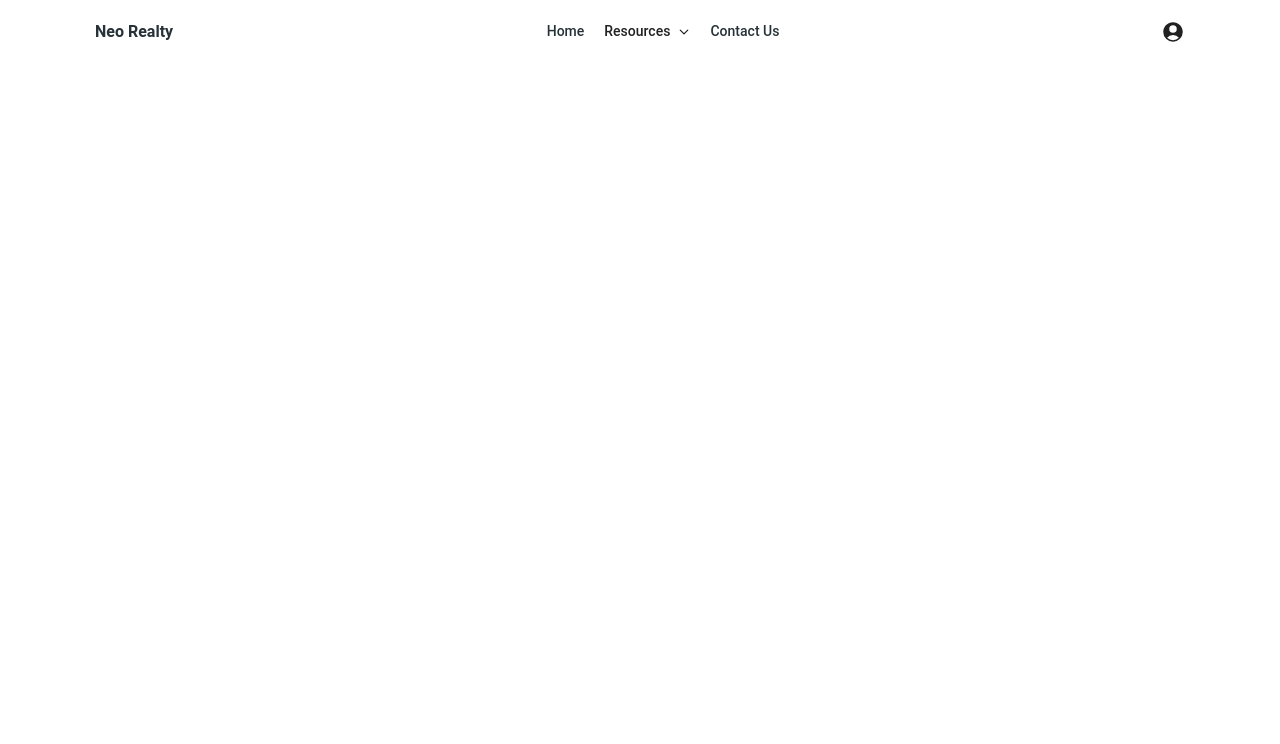
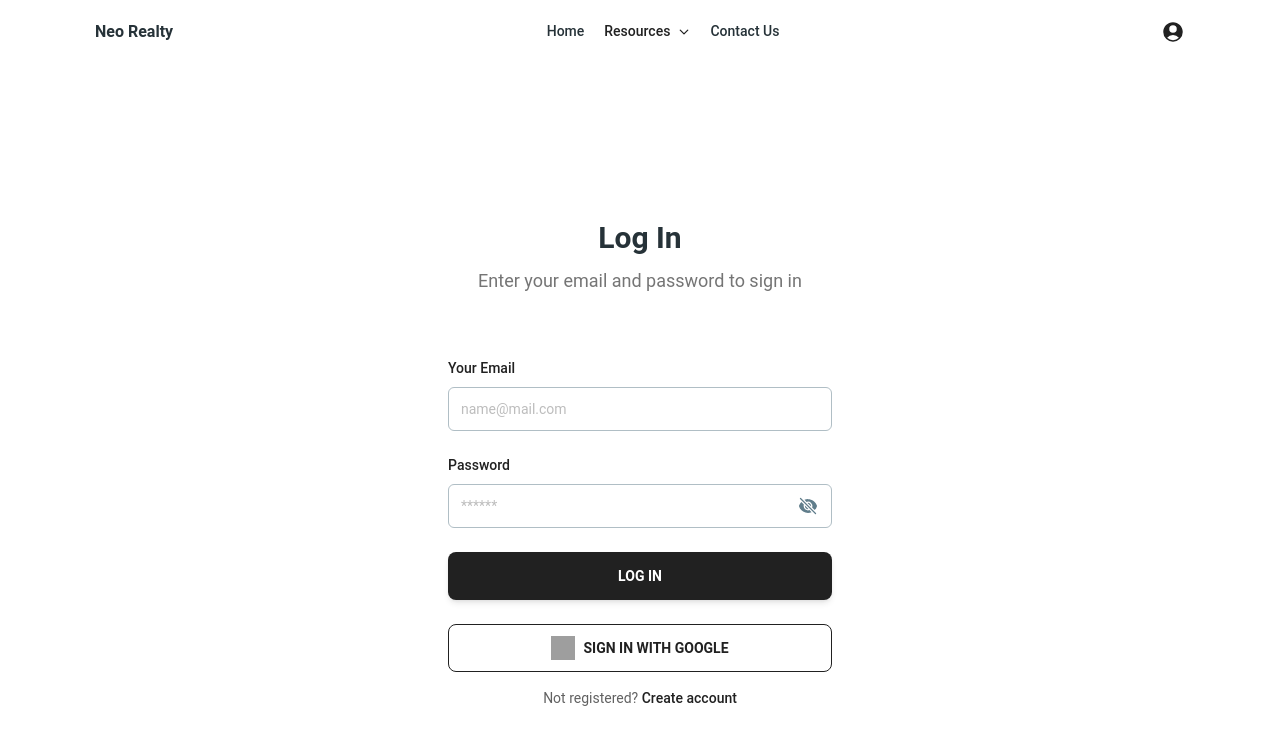
Before and after one commit to SM-Noushan/react-neo-realty-ph-assignment-9, a React (Vite) app: page /login in a window 1280 px wide. Shown: the top 744 px of the page. Built offline with nearby package versions, Linux system fonts and the light colour scheme; grey boxes are pictures that could not be loaded; a web font is replaced by a local one.

Commit message:
added login page

```diff
--- a/src/pages/login/Login.jsx
+++ b/src/pages/login/Login.jsx
@@ -1,5 +1,193 @@
+import { useState } from "react";
+import { Typography, Input, Button } from "@material-tailwind/react";
+import { EyeSlashIcon, EyeIcon } from "@heroicons/react/24/solid";
+import { Link } from "react-router-dom";
+import { useForm } from "react-hook-form";
+
 const Login = () => {
-  return <div></div>;
+  const [passwordShown, setPasswordShown] = useState(false);
+  const togglePasswordVisiblity = () => setPasswordShown((cur) => !cur);
+  const {
+    register,
+    handleSubmit,
+    reset,
+    formState: { errors },
+  } = useForm();
+  console.log(errors);
+  const onSubmit = (data) => {
+    const { emailAddress, password } = data;
+    if (!errors.length) {
+      reset();
+    }
+    console.log(data);
+    // logIn(emailAddress, password)
+    //   .then(() => {
+    //     setCredentialError(false);
+    //     navigate(location?.state ? location.state : "/");
+    //   })
+    //   .catch(() => {
+    //     setCredentialError(true);
+    //   });
+  };
+
+  return (
+    <section className="grid text-center h-screen items-center p-8">
+      <div>
+        <Typography variant="h3" color="blue-gray" className="mb-2">
+          Log In
+        </Typography>
+        <Typography className="mb-16 text-gray-600 font-normal text-[18px]">
+          Enter your email and password to sign in
+        </Typography>
+        <form className="mx-auto max-w-[24rem] text-left">
+          <div className="mb-6">
+            <label htmlFor="email">
+              <Typography
+                variant="small"
+                className="mb-2 block font-medium text-gray-900"
+              >
+                Your Email
+              </Typography>
+            </label>
+            <Input
+              autoComplete="email"
+              id="email"
+              color="gray"
+              size="lg"
+              type="email"
+              name="email"
+              placeholder="name@mail.com"
+              className="w-full placeholder:opacity-100 focus:border-t-gray-900 border-t-blue-gray-200"
+              labelProps={{
+                className: "hidden",
+              }}
+              {...register("email", {
+                required: {
+                  value: true,
+                  message: "Email required",
+                },
+                pattern: {
+                  value: /^[a-zA-Z0-9._%+-]+@[a-zA-Z0-9.-]+\.[a-zA-Z]{2,}$/i,
+                  message: "Invalid email address",
+                },
+              })}
+            />
+          </div>
+          <div className="mb-6">
+            <label htmlFor="password">
+              <Typography
+                variant="small"
+                className="mb-2 block font-medium text-gray-900"
+              >
+                Password
+              </Typography>
+            </label>
+            <Input
+              autoComplete="password"
+              size="lg"
+              placeholder="******"
+              labelProps={{
+                className: "hidden",
+              }}
+              className="w-full placeholder:opacity-100 focus:border-t-gray-900 border-t-blue-gray-200"
+              type={passwordShown ? "text" : "password"}
+              icon={
+                <i onClick={togglePasswordVisiblity}>
+                  {passwordShown ? (
+                    <EyeIcon className="h-5 w-5" />
+                  ) : (
+                    <EyeSlashIcon className="h-5 w-5" />
+                  )}
+                </i>
+              }
+              {...register("password", {
+                required: {
+                  value: true,
+                  message: "Password required",
+                },
+                maxLength: {
+                  value: 20,
+                  message: "Max password length 20",
+                },
+              })}
+            />
+          </div>
+          <Button
+            onClick={handleSubmit(onSubmit)}
+            color="gray"
+            size="lg"
+            className="mt-6"
+            fullWidth
+          >
+            Log in
+          </Button>
+          {/* {credentialError && (
+            <p className="text-hotRed font-semibold">*Invalid Credentials</p>
+          )} */}
+          {/* {(errors?.emailAddress?.message || errors?.password?.message) &&
+            !credentialError && ( */}
+          {Object.entries(errors).length > 0 && (
+            <Typography
+              variant="small"
+              color="gray"
+              className="mt-2 flex items-center gap-1 font-normal"
+            >
+              <svg
+                xmlns="http://www.w3.org/2000/svg"
+                viewBox="0 0 24 24"
+                fill="currentColor"
+                className="-mt-px h-4 w-4"
+              >
+                <path
+                  fillRule="evenodd"
+                  d="M2.25 12c0-5.385 4.365-9.75 9.75-9.75s9.75 4.365 9.75 9.75-4.365 9.75-9.75 9.75S2.25 17.385 2.25 12zm8.706-1.442c1.146-.573 2.437.463 2.126 1.706l-.709 2.836.042-.02a.75.75 0 01.67 1.34l-.04.022c-1.147.573-2.438-.463-2.127-1.706l.71-2.836-.042.02a.75.75 0 11-.671-1.34l.041-.022zM12 9a.75.75 0 100-1.5.75.75 0 000 1.5z"
+                  clipRule="evenodd"
+                />
+              </svg>
+              Email and Password Required Invalid Credentials
+            </Typography>
+          )}
+          {/* <div className="mt-4 flex justify-end">
+            <Typography
+              as="a"
+              href="#"
+              color="blue-gray"
+              variant="small"
+              className="font-medium"
+            >
+              Forgot password
+            </Typography>
+          </div> */}
+          <Button
+            variant="outlined"
+            size="lg"
+            className="mt-6 flex h-12 items-center justify-center gap-2"
+            fullWidth
+          >
+            <img
+              src={`https://www.material-tailwind.com/logos/logo-google.png`}
+              alt="google"
+              className="h-6 w-6"
+            />{" "}
+            sign in with google
+          </Button>
+          <Typography
+            variant="small"
+            color="gray"
+            className="mt-4 text-center font-normal"
+          >
+            Not registered?{" "}
+            <Link
+              to="/register"
+              className="font-medium text-gray-900 hover:underline"
+            >
+              Create account
+            </Link>
+          </Typography>
+        </form>
+      </div>
+    </section>
+  );
 };
 
 export default Login;
```
